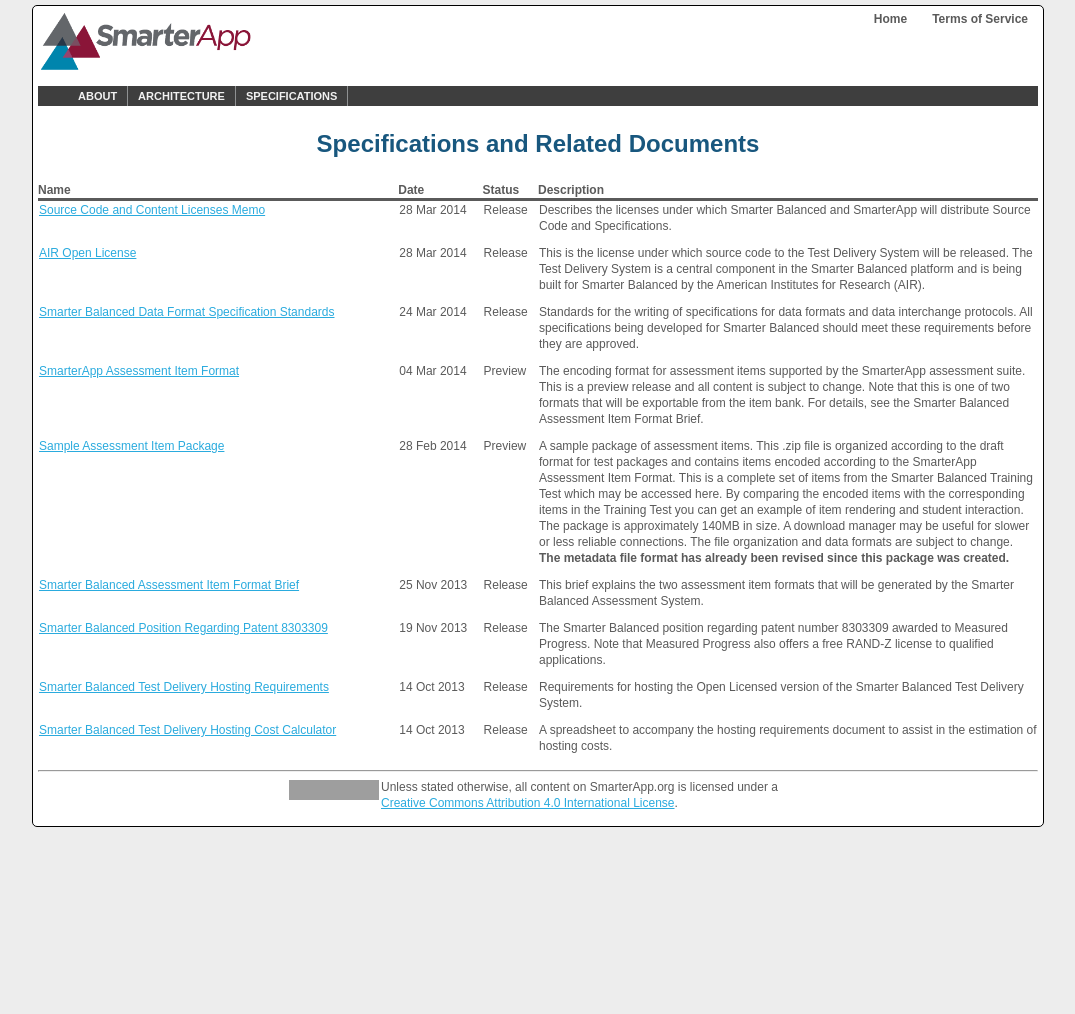
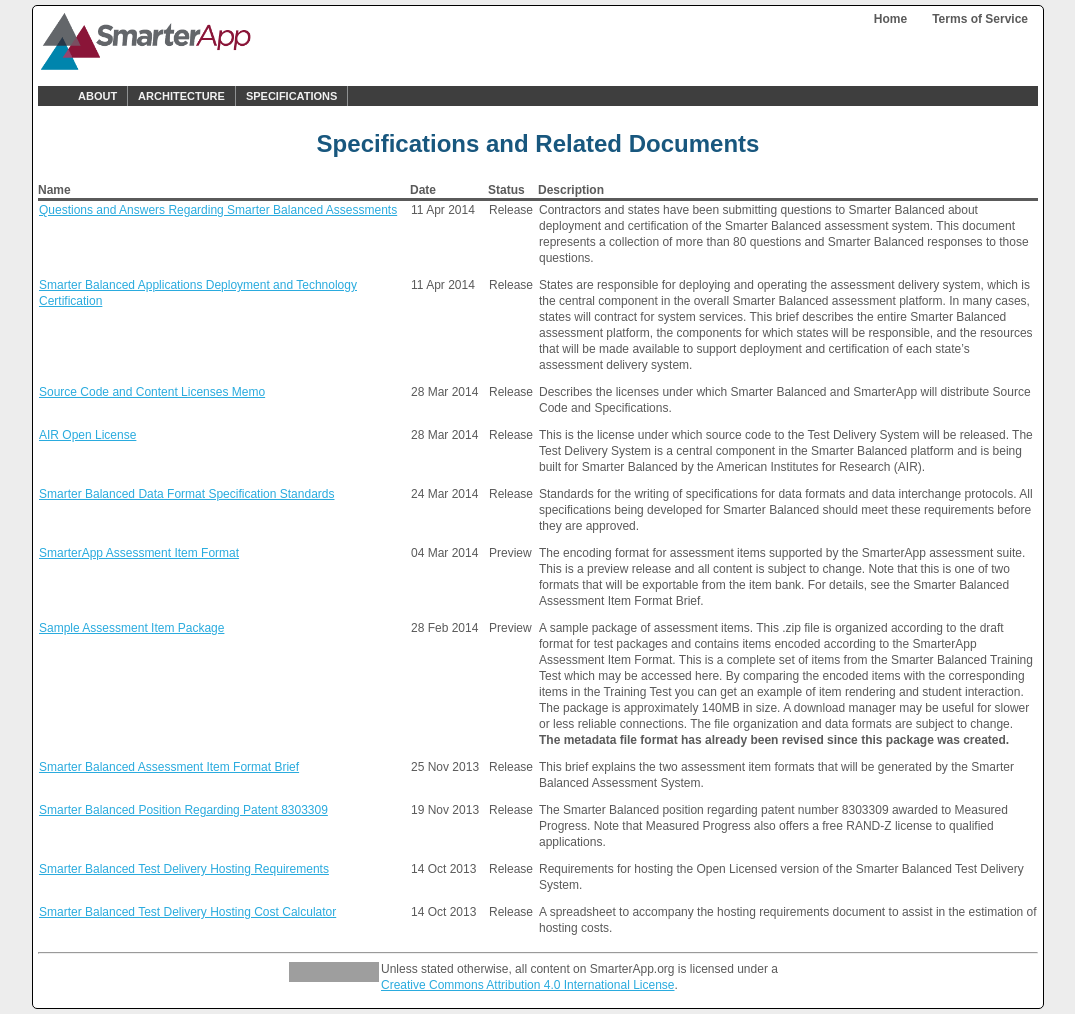
Before and after one commit to SmarterApp/smarterapp.github.io, a Jekyll site: the page built from specifications.html, in a window 1280 px wide. Shown: the whole page, without its empty margins (102-1177 px from the left). Built offline with Jekyll 4.4.1, drawn with Linux system fonts in a browser that asks for light colours; before the commit the page ends 900 px from its top, so only the background shows below that; grey boxes are pictures that could not be loaded.

Commit message:
Added Applications Deployment and Q&A Documents

```diff
--- /dev/null
+++ b/_posts/2014-04-11-specs-AppDeploymentTechCertification.md
@@ -0,0 +1,9 @@
+---
+layout: spec
+category: spec
+title: Smarter Balanced Applications Deployment and Technology Certification
+date: 2014-04-11
+docurl: /documents/Smarter_Balanced_Applications_Deployment_and_Technology_Certification.pdf
+status: Release
+---
+States are responsible for deploying and operating the assessment delivery system, which is the central component in the overall Smarter Balanced assessment platform. In many cases, states will contract for system services. This brief describes the entire Smarter Balanced assessment platform, the components for which states will be responsible, and the resources that will be made available to support deployment and certification of each state's assessment delivery system.
--- /dev/null
+++ b/_posts/2014-04-11-specs-QuestionsAndAnswers.md
@@ -0,0 +1,9 @@
+---
+layout: spec
+category: spec
+title: Questions and Answers Regarding Smarter Balanced Assessments
+date: 2014-04-11
+docurl: /documents/Questions_and_Answers_Regarding_Smarter_Balanced_Assessments.pdf
+status: Release
+---
+Contractors and states have been submitting questions to Smarter Balanced about deployment and certification of the Smarter Balanced assessment system. This document represents a collection of more than 80 questions and Smarter Balanced responses to those questions.
--- a/specifications.html
+++ b/specifications.html
@@ -29,8 +29,8 @@
 		<table>
 			<tr style="border-bottom: solid;">
 				<th>Name</th>
-				<th>Date</th>
-				<th>Status</th>
+				<th style="width: 78px;">Date</th>
+				<th style="width: 50px;">Status</th>
 				<th style="width: 50%">Description</th>
 			</tr>
 			{% for post in site.categories['spec'] %}
```
Also changed, not shown: _posts/2014-04-11-news-QAandAppDeployment.md (added, +9 -0 lines), 4 other files.
